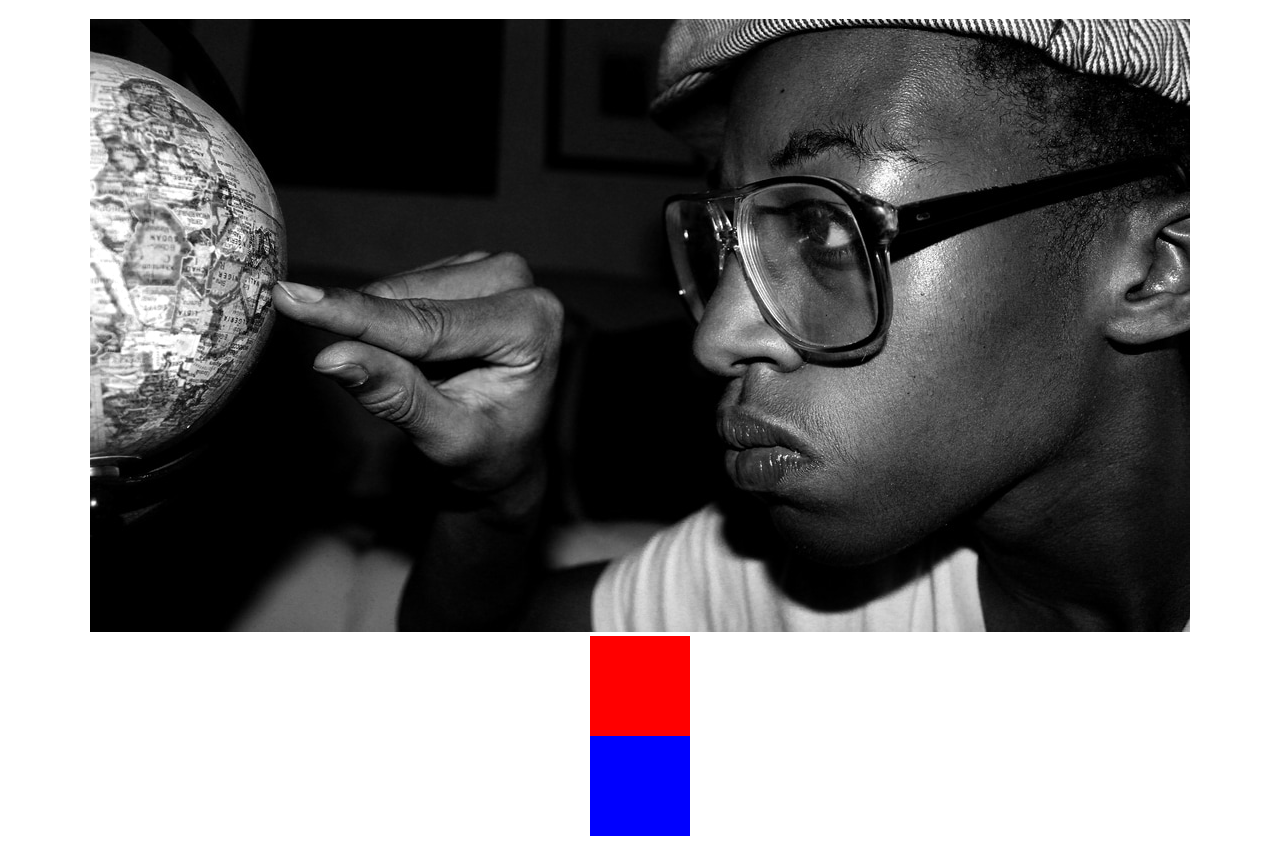
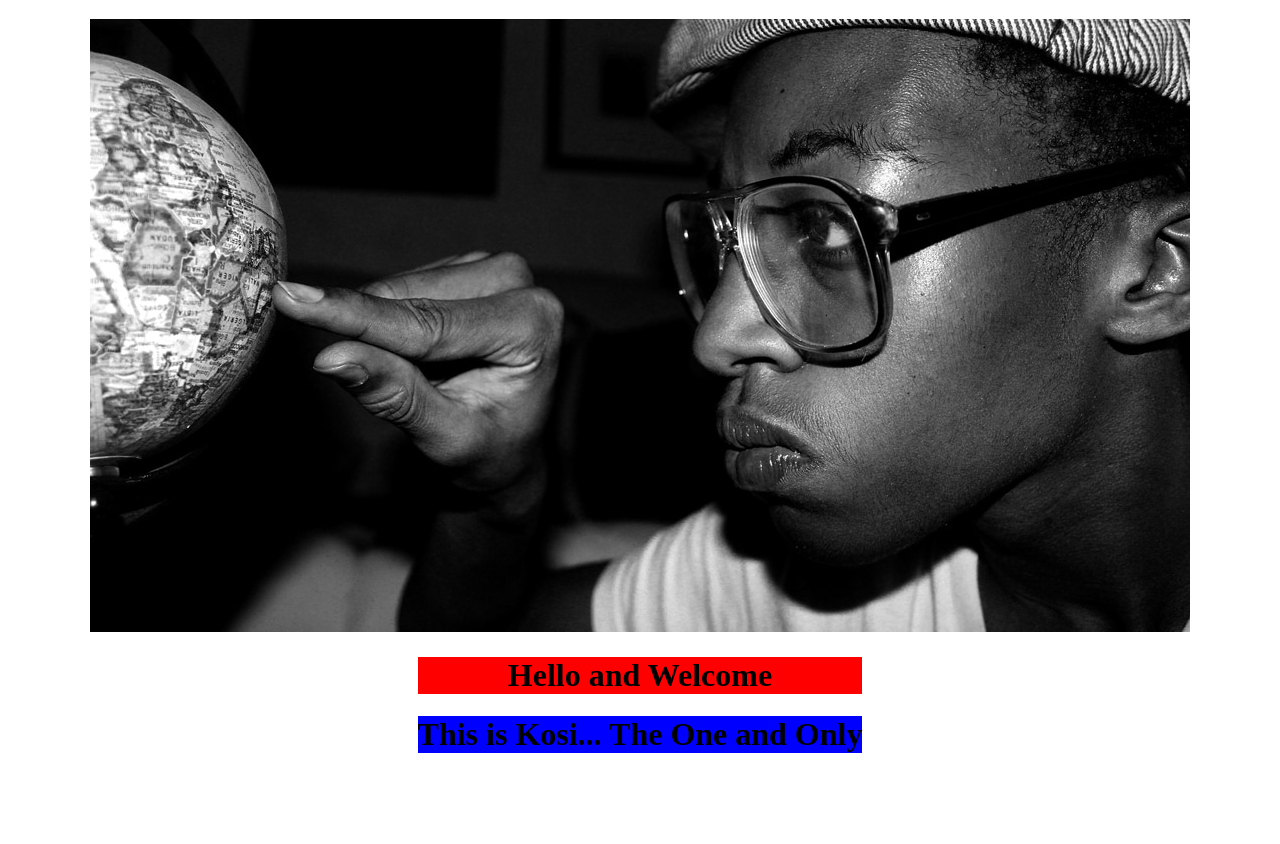
Before and after one commit to kosipierre/kosipierre.github.io, a plain HTML site: page index.html in a window 1280 px wide. Shown: the part 110-954 px from the top of the page. After the commit the page ends 892 px from the top, so only its background shows below. Drawn offline with nearby package versions, Linux system fonts and the light colour scheme.

Commit message:
Updated the css and html... gave flex boxes the auto atribute...

```diff
--- a/index.html
+++ b/index.html
@@ -20,12 +20,12 @@
 
       <div class="" id="mid-section">
         <div class="" id="section1">
+          <h1>Hello and Welcome</h1>
 
         </div>
 
         <div class="" id="section2">
-
-        </div>
+            <h1>This is Kosi... The One and Only</h1>
       </div>
 
 
--- a/profile.css
+++ b/profile.css
@@ -6,11 +6,13 @@
 
 }
 
-h1 {
+h1, p {
 
   text-align: center;
 
 }
+
+
 
 #header{
 
@@ -37,8 +39,8 @@ h1 {
 
   flex: 3;
   background-color: red;
-  width: 100px;
-  height: 100px;
+  width: auto;
+  height: auto;
 
 }
 
@@ -46,6 +48,6 @@ h1 {
 
   flex: 4;
   background-color: blue;
-  width: 100px;
-  height: 100px;
+  width: auto;
+  height: auto;
 }
```
